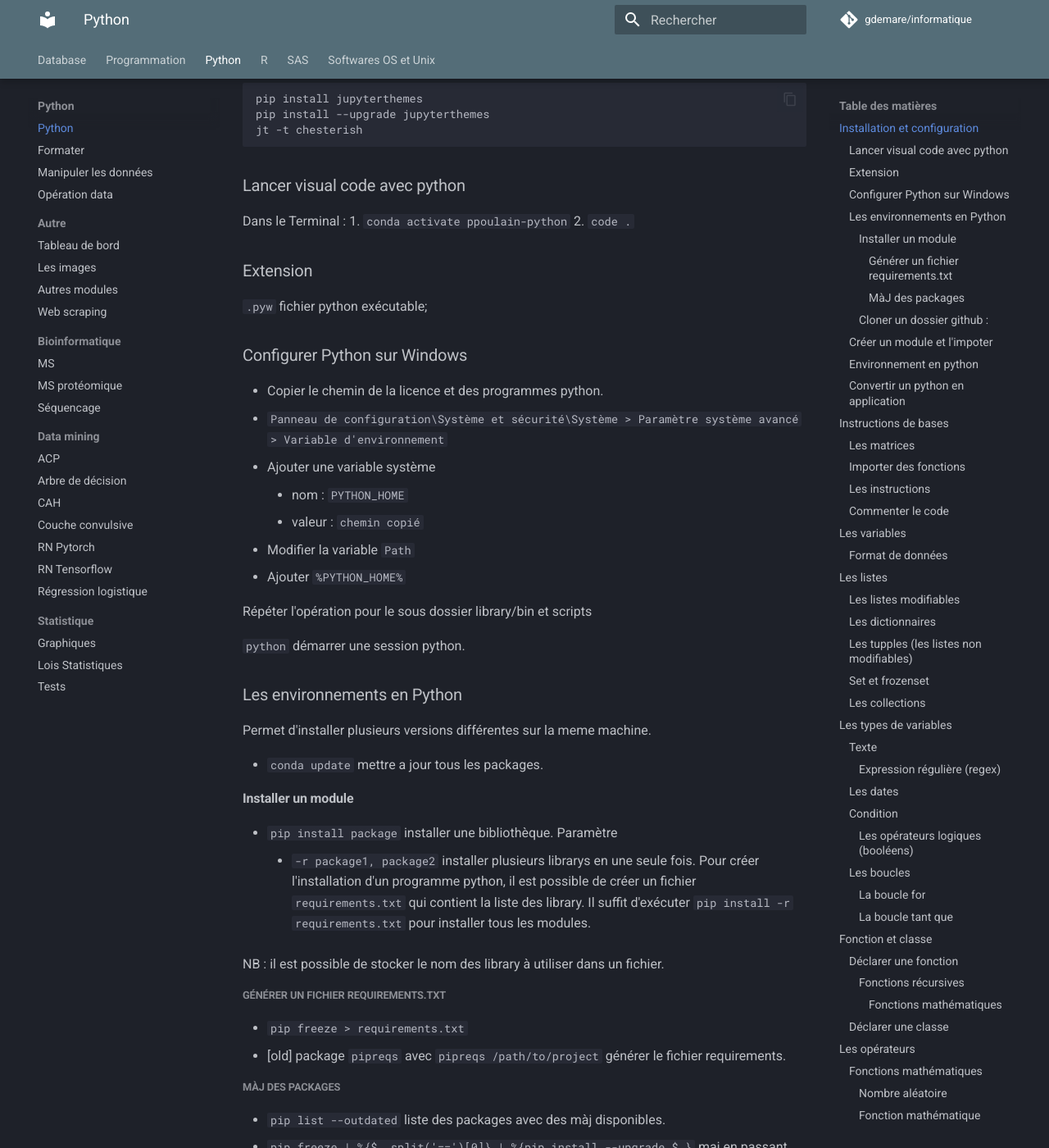
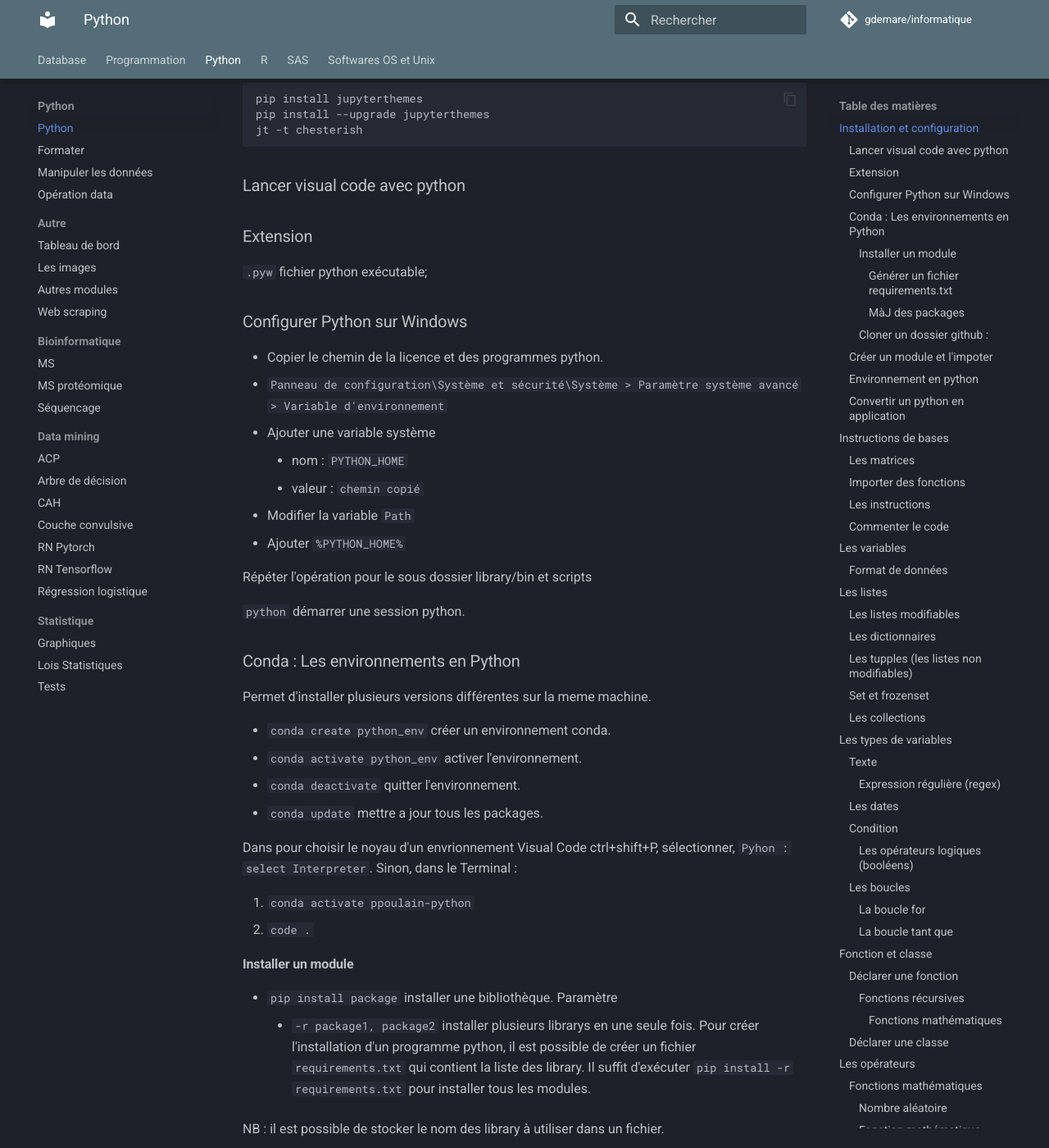
Before and after one commit to gdemare/Informatique, an MkDocs documentation site: the page built from docs/python/python_py.md, in a window 1280 px wide and 1400 px high, scrolled down 327 px. Shown: the whole window at 82% size. Built offline with MkDocs 1.6.1 and Material for MkDocs 9.7.7, drawn with Linux system fonts in a browser that asks for light colours; comment, search, counter and statistics services are not loaded.

Commit message:
Update python_py.md

```diff
--- a/docs/python/python_py.md
+++ b/docs/python/python_py.md
@@ -14,9 +14,7 @@ jt -t chesterish
 
 ### Lancer visual code avec python
 
-Dans le Terminal :
-1. `conda activate ppoulain-python`
-2. `code .`
+
 
 ### Extension
 
@@ -36,11 +34,19 @@ Répéter l'opération pour le sous dossier library/bin et scripts
 
 `python` démarrer une session python.
 
-### Les environnements en Python
+### Conda : Les environnements en Python
 
 Permet d'installer plusieurs versions différentes sur la meme machine.
 
+* `conda create python_env` créer un environnement conda.
+* `conda activate python_env` activer l'environnement.
+* `conda deactivate` quitter l'environnement.
 * `conda update` mettre a jour tous les packages.
+
+Dans pour choisir le noyau d'un envrionnement Visual Code ctrl+shift+P, sélectionner, `Pyhon : select Interpreter`. Sinon, dans le Terminal :
+
+1. `conda activate ppoulain-python`
+2. `code .`
 
 #### Installer un module
 
```
